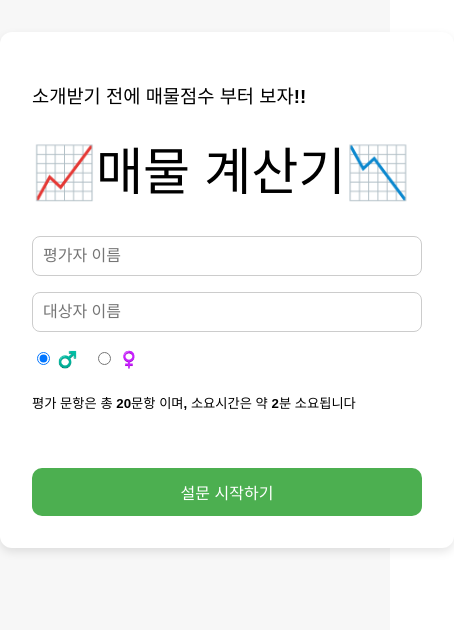
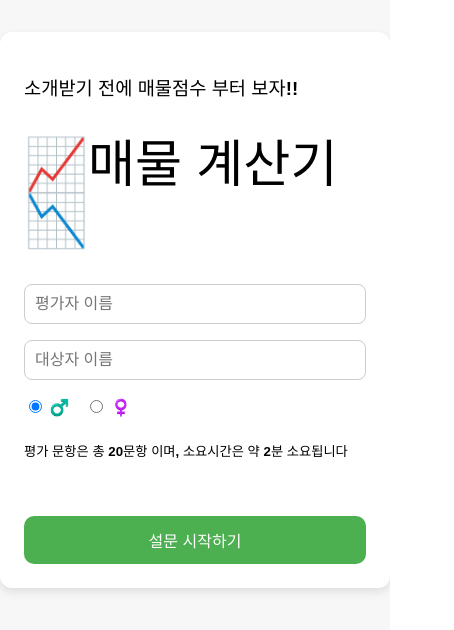
Before and after one commit to gihun-jeong/calc-Beta, a React (Vite) app: page / in a window 390 px wide. Shown: the top 630 px of the page, 454 px wide, since content can reach past the window. Built offline with nearby package versions, Linux system fonts and the light colour scheme.

Commit message:
반응형 수정

```diff
--- a/src/App.tsx
+++ b/src/App.tsx
@@ -229,7 +229,7 @@ export default function App() {
     return (
       <div className="result">
         <div ref={resultRef}>
-          <h2>평가자 {evaluator}님이 판단한 결과</h2>
+          <h2>평가자 {evaluator}님이 평가 결과</h2>
           <h1>
             {target}의 매물 점수는 {totalScore}점입니다!
           </h1>
--- a/src/styles.css
+++ b/src/styles.css
@@ -12,16 +12,20 @@ body {
   justify-content: center;
   align-items: flex-start;
   padding-top: 2rem;
+
+    /* ✅ 화면 넘침 방지 */
+    overflow-x: hidden;
 }
 
 .app, .result {
   background: white;
   color: #000;
-  padding: 2rem;
+  padding: 1.5rem;
   border-radius: 12px;
   box-shadow: 0 4px 10px rgba(0, 0, 0, 0.1);
-  max-width: 600px;
   width: 100%;
+  max-width: 480px; /* ✅ 모바일 친화적 너비 제한 */
+  box-sizing: border-box;
 }
 
 input[type="text"] {
```
